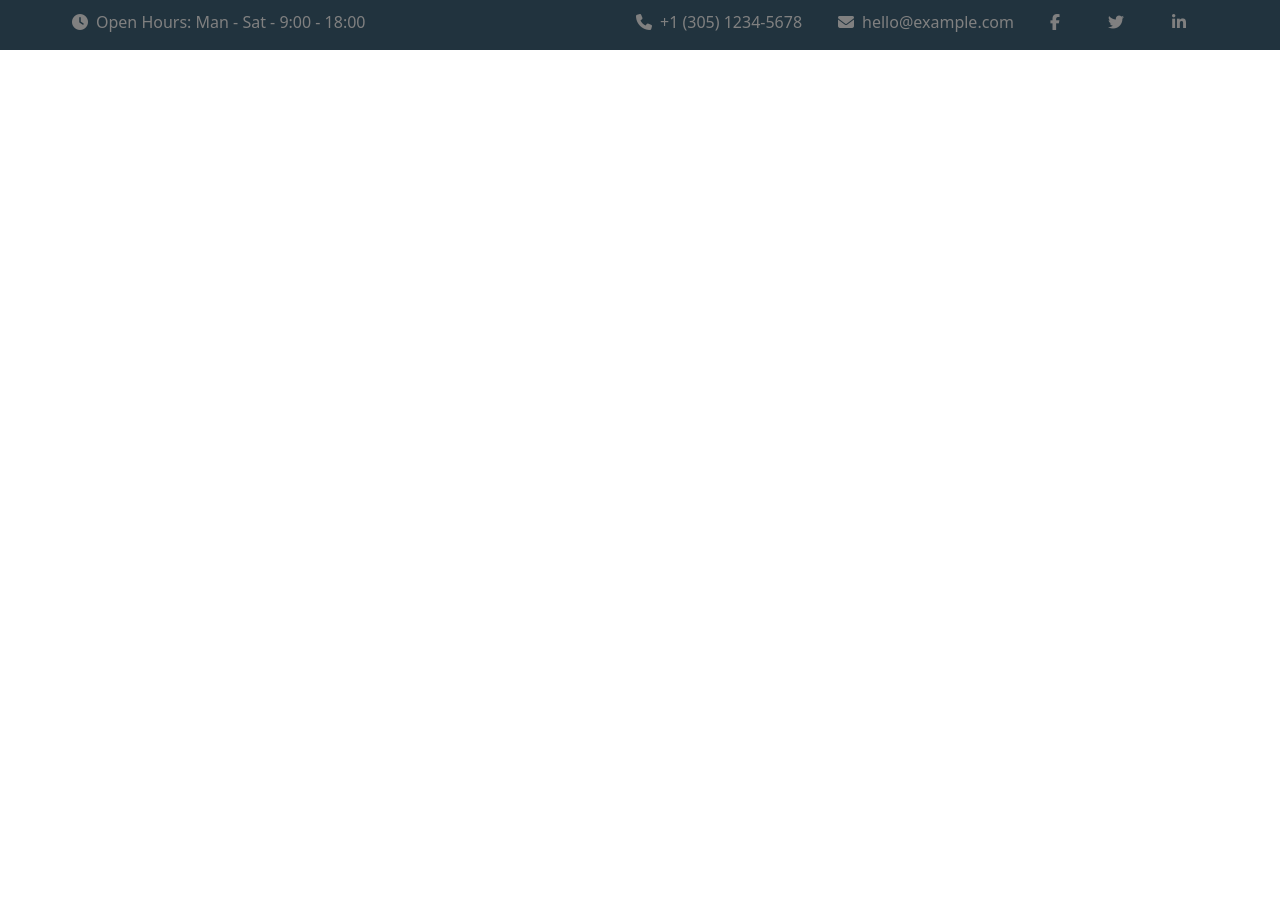
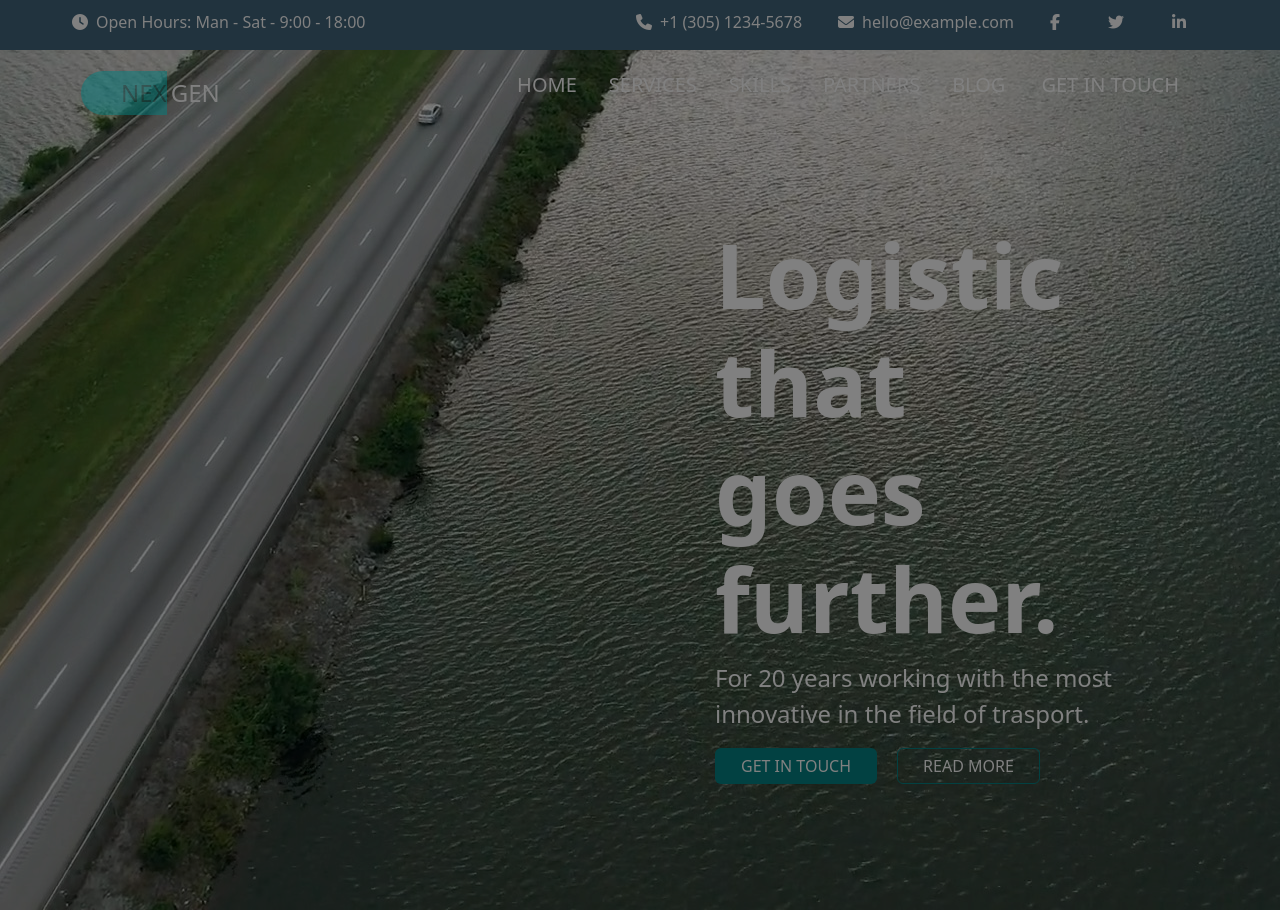
Before and after one commit to gaetano-94/proj-html-vuejs, a Vue app: page / in a window 1280 px wide. Before the commit the page ends 800 px from the top, so only its background shows below. Built offline with nearby package versions, Linux system fonts and the light colour scheme.

Commit message:
feat: sezione-uno

```diff
--- a/src/assets/scss/style.scss
+++ b/src/assets/scss/style.scss
@@ -1,2 +1,10 @@
 // Import all of Bootstrap's CSS
 @import 'bootstrap/scss/bootstrap';
+
+a {
+  text-decoration: none;
+}
+
+ul {
+  list-style-type: none;
+}
--- a/src/components/header/AppContatti.vue
+++ b/src/components/header/AppContatti.vue
@@ -41,16 +41,12 @@ export default {
 </template>
 
 <style scoped lang="scss">
-ul {
-  list-style-type: none;
+li {
+  padding: 0px 10px;
 
-  li {
-    padding: 0px 10px;
-
-    a {
-      text-decoration: none;
-      color: gray;
-    }
+  a {
+    text-decoration: none;
+    color: gray;
   }
 }
 </style>
--- a/src/components/main/AppSezioneUno.vue
+++ b/src/components/main/AppSezioneUno.vue
@@ -4,6 +4,125 @@ export default {
 };
 </script>
 
-<template></template>
+<template>
+  <section>
+    <!-- super contenitore -->
+    <div class="container-uno">
+      <!-- navbar -->
+      <div class="d-flex justify-content-between px-3">
+        <!-- lato sinistro navbar -->
+        <div class="d-flex justify-content-center align-items-center">
+          <div class="nex fs-4 text-uppercase py-1">Nex</div>
+          <div class="fs-4 ps-1 text-uppercase gen">Gen</div>
+        </div>
+        <!-- /lato sinistro navbar -->
+        <!-- lato destro navbar -->
+        <div>
+          <ul class="d-flex">
+            <li>
+              <a href="#" class="px-3 fs-5">Home</a>
+            </li>
+            <li>
+              <a href="#" class="px-3 fs-5">Services</a>
+            </li>
+            <li>
+              <a href="#" class="px-3 fs-5">Skills</a>
+            </li>
+            <li>
+              <a href="#" class="px-3 fs-5">Partners</a>
+            </li>
+            <li>
+              <a href="#" class="px-3 fs-5">Blog</a>
+            </li>
+            <li class="px-1">
+              <a href="#" class="px-3 fs-5">Get in Touch</a>
+            </li>
+          </ul>
+        </div>
+        <!-- /lato destro navbar -->
+      </div>
+      <!-- /navbar -->
+      <!-- contenitore bottom -->
+      <div>
+        <div class="container-due">
+          <h1><strong>Logistic that goes further.</strong></h1>
+          <p class="fs-4">
+            For 20 years working with the most innovative in the field of
+            trasport.
+          </p>
+          <button class="text-uppercase btn btn-1">Get in Touch</button>
+          <button class="text-uppercase btn btn-2">Read More</button>
+        </div>
+      </div>
+      <!-- /contenitore bottom -->
+    </div>
+    <!-- /super contenitore -->
+  </section>
+</template>
 
-<style scoped lang="scss"></style>
+<style scoped lang="scss">
+section {
+  background-image: url(../../assets/img/jumbo.jpg);
+  width: 100%;
+  height: 860px;
+  background-position: bottom;
+  overflow-y: hidden;
+  filter: brightness(0.5);
+
+  .container-uno {
+    max-width: 1150px;
+    margin: 20px auto;
+    position: relative;
+
+    .nex {
+      background-color: aqua;
+      border-radius: 30px 0px 0px 30px;
+      padding-left: 40px;
+      filter: opacity(0.5);
+      color: #058283;
+    }
+
+    .gen {
+      color: white;
+    }
+
+    a {
+      color: white;
+      text-transform: uppercase;
+      &:hover {
+        background-color: #058283;
+        padding: 5px;
+      }
+    }
+  }
+  .container-due {
+    position: absolute;
+    top: 150px;
+    right: 0;
+    width: 400px;
+    margin-right: 100px;
+
+    h1 {
+      font-size: 90px;
+      color: white;
+    }
+
+    p {
+      color: white;
+    }
+
+    .btn-1 {
+      background-color: #058283;
+      margin-right: 20px;
+      color: white;
+      padding: 5px 25px;
+    }
+
+    .btn-2 {
+      border: 1px solid #058283;
+      color: white;
+      padding: 5px 25px;
+    }
+  }
+}
+</style>
```
